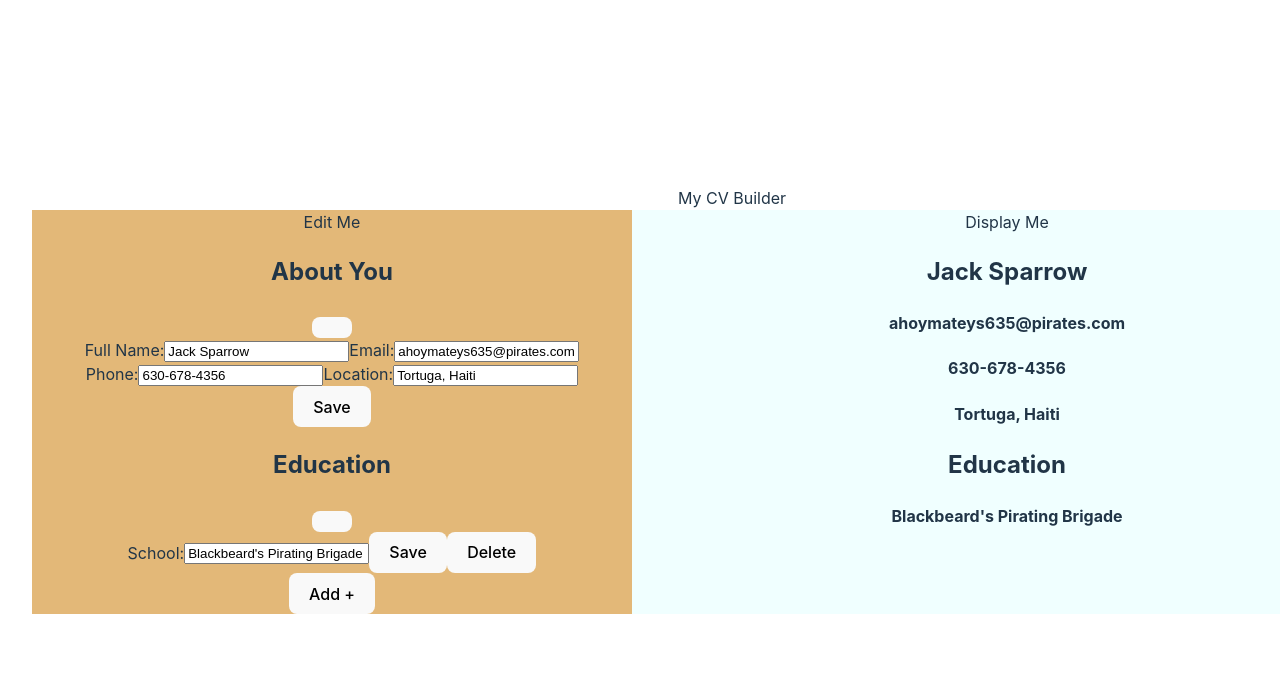
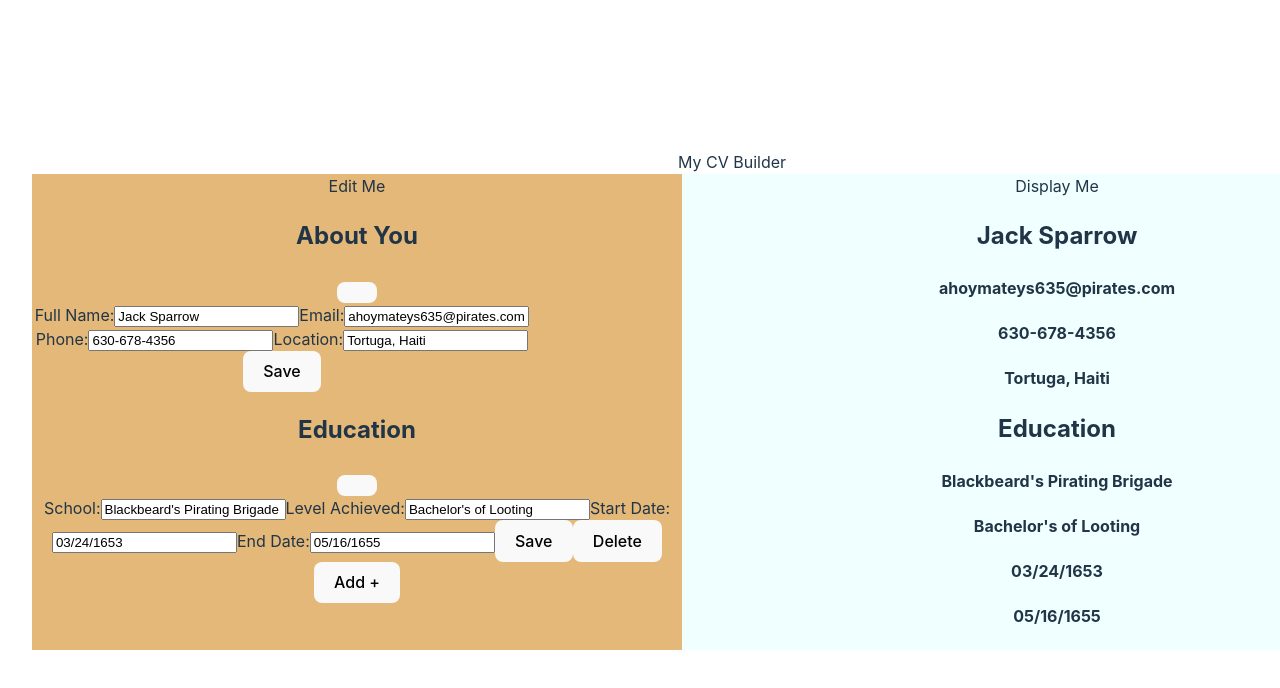
Before and after one commit to tgorsk15/cv-application, a React (Vite) app: page / in a window 1280 px wide. Shown: the top 688 px of the page. Built offline with nearby package versions, Linux system fonts and the light colour scheme.

Commit message:
Add the rest of educationInputs into application

```diff
--- a/src/components/educationDisplay.jsx
+++ b/src/components/educationDisplay.jsx
@@ -12,6 +12,9 @@ export function EducationDisplay({ educationData }) {
                     return (
                         <div key={education.id}>
                             <h4>{education.school}</h4>
+                            <h4>{education.studyLevel}</h4>
+                            <h4>{education.startDate}</h4>
+                            <h4>{education.endDate}</h4>
                         </div>
 
                     )
--- a/src/components/educationInput.jsx
+++ b/src/components/educationInput.jsx
@@ -26,7 +26,6 @@ export function EducationInput ({ educationData, educationChange }) {
     function getActiveIndex(dataArray, id) {
         console.log(id);
         for (let i = 0; i < dataArray.length; i++) {
-            // console.log(dataArray[i].id)
             if (dataArray[i].id === id) {
                 return i
             }
@@ -67,6 +66,34 @@ export function EducationInput ({ educationData, educationChange }) {
                                     storeEducationInputs(education.id, "school", e.target.value)
                                 }}
                             />
+                            <label htmlFor="degree-level">Level Achieved:</label>
+                            <input
+                                type='text'
+                                name='degree-level'
+                                value={education.studyLevel}
+                                onChange={(e) => {
+                                    storeEducationInputs(education.id, "studyLevel", e.target.value)
+                                }}
+                            />
+                            <label htmlFor="start-date">Start Date:</label>
+                            <input
+                                type='text'
+                                name='start-date'
+                                value={education.startDate}
+                                onChange={(e) => {
+                                    storeEducationInputs(education.id, "startDate", e.target.value)
+                                }}
+                            />
+                            <label htmlFor="end-date">End Date:</label>
+                            <input
+                                type='text'
+                                name='end-date'
+                                value={education.endDate}
+                                onChange={(e) => {
+                                    storeEducationInputs(education.id, "endDate", e.target.value)
+                                }}
+                            />
+
                             <button className='Save'
                                 onClick={(e) => {
                                     e.preventDefault();
```
